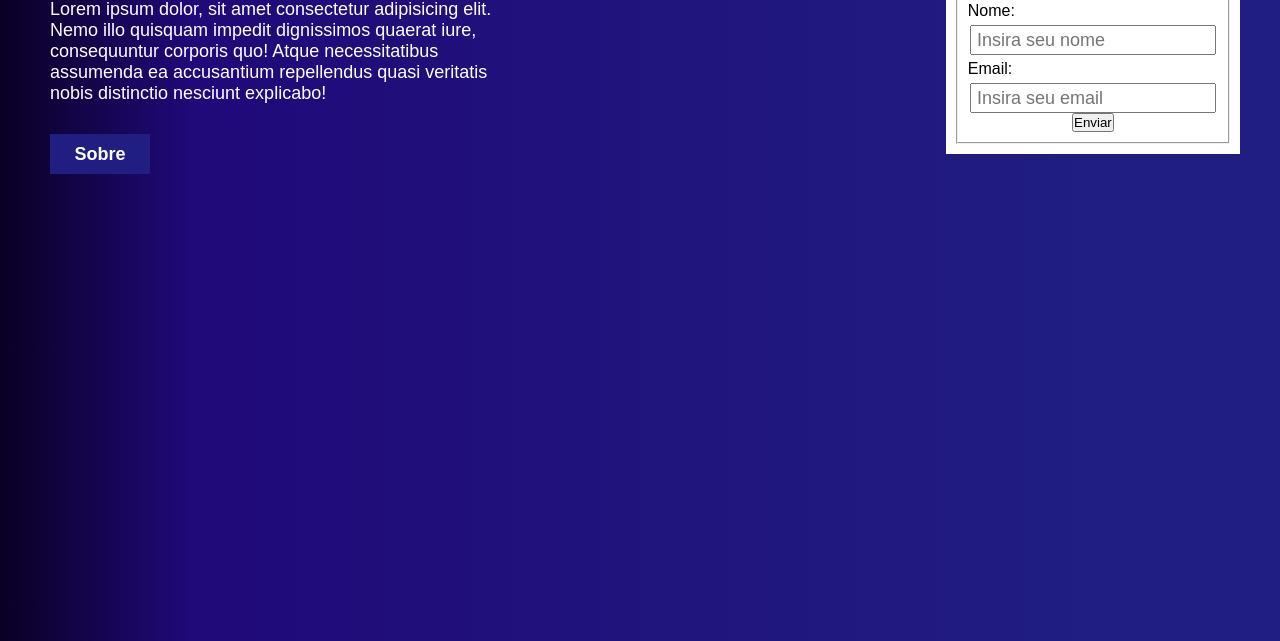
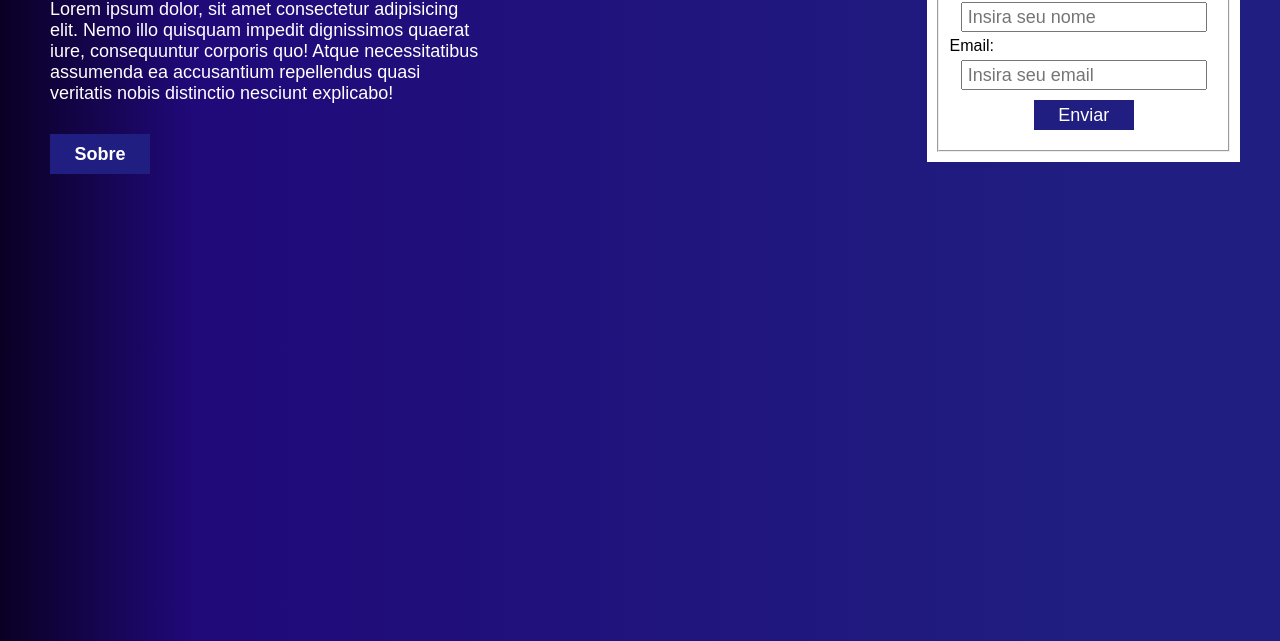
Before and after one commit to joaov1ct0r/node-mailer-mvc, a website: page src/view/index.html in a window 1280 px wide. Shown: the part 159-800 px from the top of the page. Drawn offline with Linux system fonts and the light colour scheme.

Commit message:
estilo aplicado ao element o .form

```diff
--- a/src/view/styles/style.css
+++ b/src/view/styles/style.css
@@ -137,7 +137,7 @@
     outline: none;
 }
 
-body main #form-container form fieldset button {
+body main #form-container .form fieldset button {
     margin: 10px auto;
     width: 100px;
     height: 30px;
```
